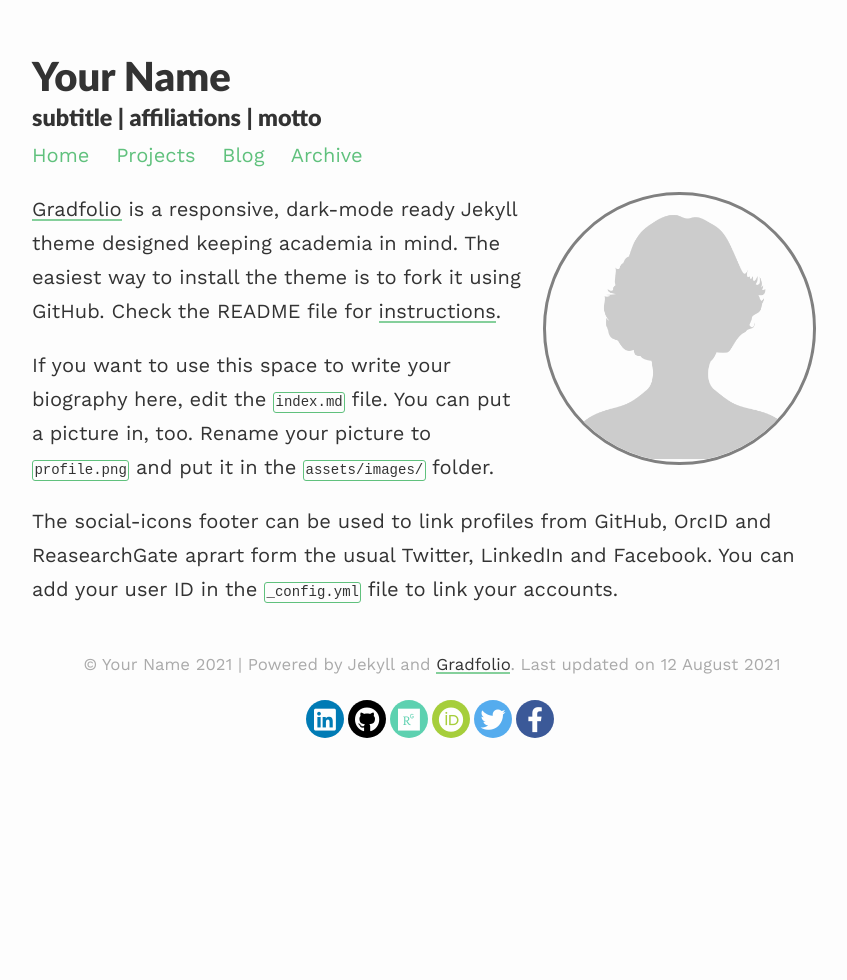
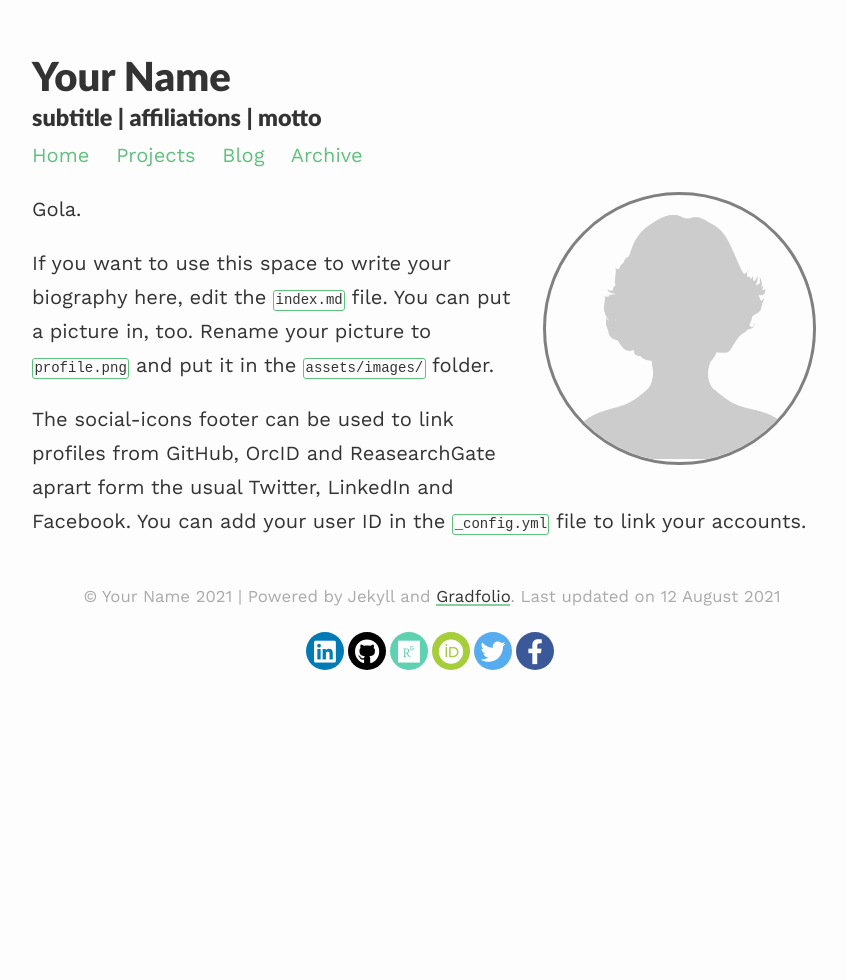
Before and after one commit to stackbit-projects/israbasurto-0da8b, a Jekyll site: the page built from index.md, in a window 1280 px wide. Shown: the whole page, without its empty margins (208-1055 px from the left). Built offline with Jekyll 4.4.1, drawn with Linux system fonts in a browser that asks for light colours; nearby versions of some CDN libraries.

Commit message:
index.md: changed

```diff
--- a/index.md
+++ b/index.md
@@ -6,7 +6,7 @@ profile:
 published: true
 ---
 
-[Gradfolio](https://github.com/jitinnair1/gradfolio){:target="_blank"} is a responsive, dark-mode ready Jekyll theme designed keeping academia in mind. The easiest way to install the theme is to fork it using GitHub. Check the README file for [instructions](https://github.com/jitinnair1/gradfolio#installation){:target="_blank"}.
+Gola.
 
 If you want to use this space to write your biography here, edit the `index.md` file. You can put a picture in, too. Rename your picture to `profile.png` and put it in the `assets/images/` folder.
 
```
